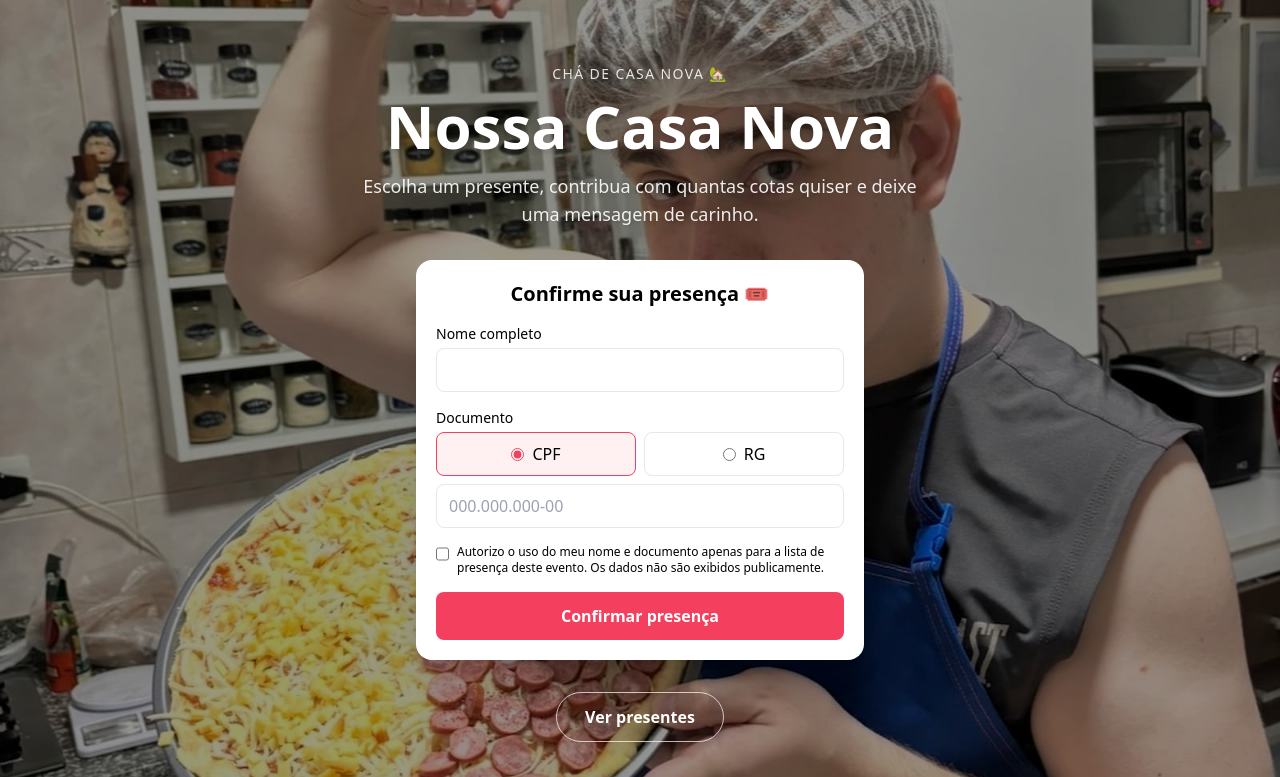
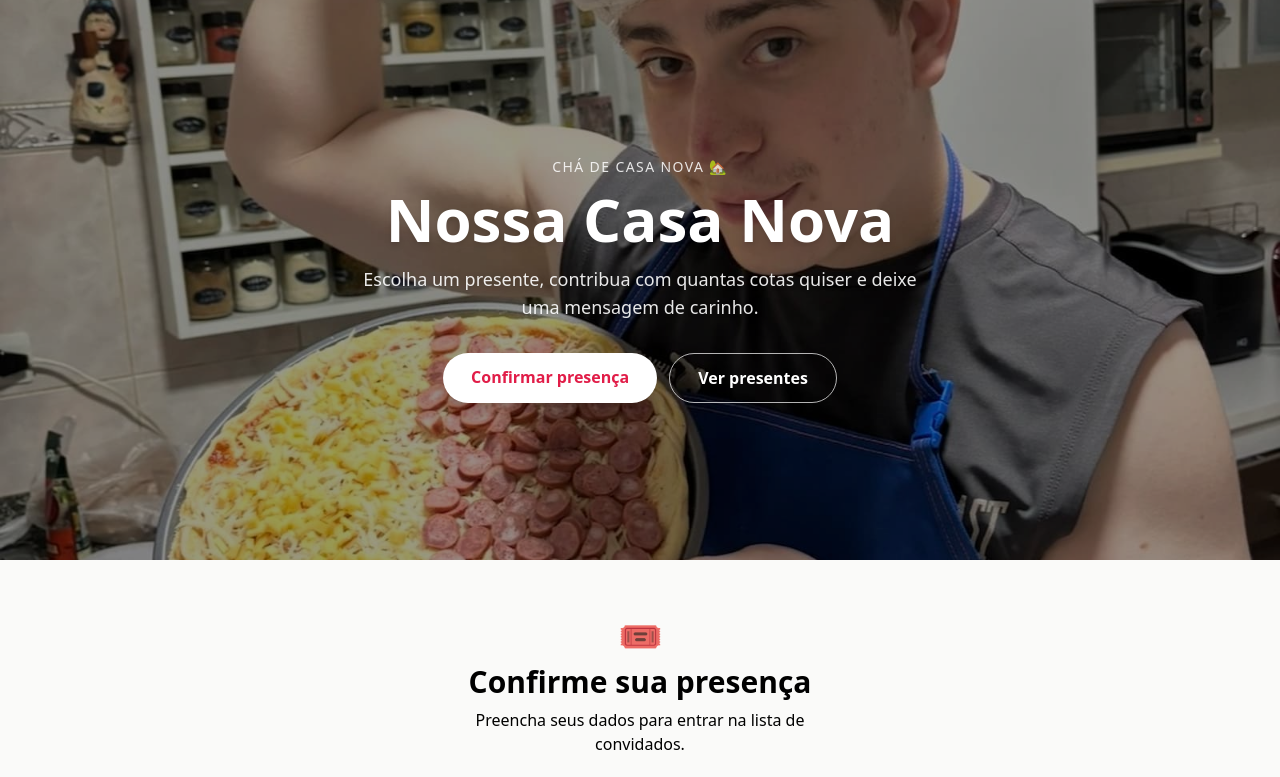
Before and after one commit to Refinha1/Refinha1.github.io, a plain HTML site: page index.html in a window 1280 px wide. Shown: the top 777 px of the page. Drawn offline with nearby package versions, Linux system fonts and the light colour scheme; no server answers.

Commit message:
Update index.html

```diff
--- a/index.html
+++ b/index.html
@@ -20,22 +20,37 @@
 </head>
 <body class="bg-stone-50 text-stone-800 antialiased">
    <!-- ===== Topo com a foto da casa + confirmação de presença ===== -->
+    <!-- ===== Topo com a foto da casa ===== -->
   <header class="relative isolate flex min-h-[70vh] items-center justify-center overflow-hidden bg-gradient-to-br from-rose-500 to-amber-400 text-white">
     <!-- A foto e o texto vêm do bloco SITE no app.js -->
     <img id="foto-topo" alt="" class="absolute inset-0 -z-10 h-full w-full object-cover" />
     <!-- Escurece a foto para o texto ficar legível -->
     <div id="foto-overlay" class="absolute inset-0 -z-10 bg-black/40"></div>
 
-    <div class="mx-auto w-full max-w-3xl px-4 py-16 text-center">
+    <div class="mx-auto max-w-3xl px-4 py-16 text-center">
       <p id="hero-rotulo" class="mb-3 text-sm font-medium uppercase tracking-widest text-white/85"></p>
       <h1 id="hero-titulo" class="text-4xl font-bold drop-shadow-md sm:text-6xl"></h1>
       <p id="hero-subtitulo" class="mx-auto mt-4 max-w-xl text-lg text-white/90 drop-shadow"></p>
 
-      <!-- Formulário de presença: cartão branco com texto preto -->
-      <div id="presenca" class="mx-auto mt-8 w-full max-w-md">
-        <form id="form-presenca" class="space-y-4 rounded-2xl bg-white p-5 text-left text-black shadow-xl" novalidate>
-          <h2 class="text-center text-xl font-bold">Confirme sua presença 🎟️</h2>
+      <div class="mt-8 flex flex-wrap justify-center gap-3">
+        <a href="#presenca"
+           class="rounded-full bg-white px-7 py-3 font-semibold text-rose-600 shadow-lg hover:bg-rose-50">
+          Confirmar presença
+        </a>
+        <a href="#presentes"
+           class="rounded-full border border-white/70 px-7 py-3 font-semibold text-white hover:bg-white/10">
+          Ver presentes
+        </a>
+      </div>
+    </div>
+  </header>
+   <!-- ===== Confirmação de presença (abaixo da foto) ===== -->
+  <section id="presenca" class="mx-auto max-w-md px-4 py-14 text-center text-black">
+    <p class="text-4xl">🎟️</p>
+    <h2 class="mt-2 text-3xl font-bold">Confirme sua presença</h2>
+    <p class="mt-2">Preencha seus dados para entrar na lista de convidados.</p>
 
+    <form id="form-presenca" class="mt-6 space-y-4 rounded-2xl bg-white p-5 text-left text-black shadow-md ring-1 ring-stone-200" novalidate>
       <div>
         <label class="mb-1 block text-sm font-medium" for="presenca-nome">Nome completo</label>
         <input id="presenca-nome" type="text" maxlength="80" autocomplete="name"
@@ -71,19 +86,12 @@
     </form>
 
     <!-- Mostrado depois de confirmar -->
-        <div id="presenca-ok" class="hidden rounded-2xl bg-white p-8 text-black shadow-xl">
+    <div id="presenca-ok" class="mt-6 hidden rounded-2xl bg-white p-8 text-black shadow-md ring-1 ring-stone-200">
       <div class="text-5xl">🎉</div>
       <h3 class="mt-3 text-xl font-semibold">Presença confirmada!</h3>
       <p id="presenca-ok-texto" class="mt-1"></p>
     </div>
-      </div>
-
-      <a href="#presentes"
-         class="mt-8 inline-block rounded-full border border-white/70 px-7 py-3 font-semibold text-white hover:bg-white/10">
-        Ver presentes
-      </a>
-    </div>
-  </header>
+  </section>
   <!-- ===== Catálogo (centralizado) ===== -->
   <section id="presentes" class="mx-auto max-w-6xl px-4 py-14 text-center">
 
```
Lines whose indentation alone changed are shown as unchanged.
